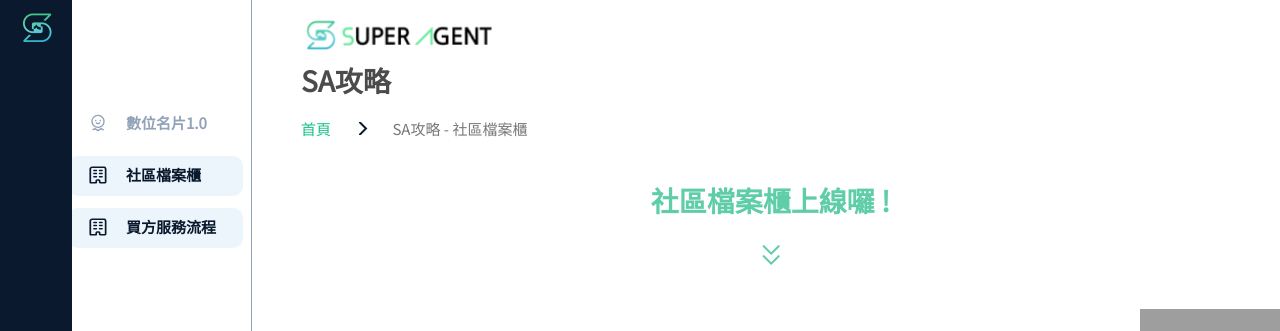
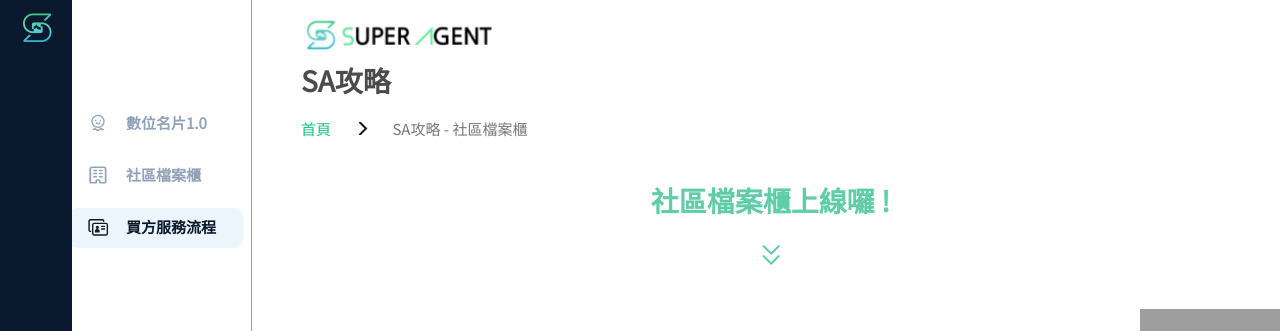
Before and after one commit to Brian881215/Sinyi_website_demo, a Django app: page /sa/functionintro/sellingprocess/ in a window 1280 px wide. Shown: the top 331 px of the page. Run offline with Django 3.2, Linux system fonts and the light colour scheme; some libraries are stand-ins or nearby versions.

Commit message:
加入選單icon買方服務流程

```diff
--- a/sa_page/static/assets/css/commons.css
+++ b/sa_page/static/assets/css/commons.css
@@ -772,6 +772,15 @@ body.functionintro .wrapper .submenu li.community a > div.menu-item:before {
   background-image: url(../img/functionintro/community-grey.svg);
 }
 
+body.functionintro .wrapper .submenu li.sellingprocess.active a > div.menu-item:before,
+body.functionintro .wrapper .submenu li.sellingprocess a:hover > div.menu-item:before {
+  background-image: url(../img/functionintro/sellingprocess.svg);
+}
+
+body.functionintro .wrapper .submenu li.sellingprocess a > div.menu-item:before {
+  background-image: url(../img/functionintro/sellingprocess-grey.svg);
+}
+
 body.functionintro .wrapper .rightcolumn .funcintro-sectitle h1,
 body.functionintro .wrapper .rightcolumn .funcintro-sectitle h2,
 body.functionintro .wrapper .rightcolumn .funcintro-sectitle h3,
@@ -830,7 +839,6 @@ body.functionintro .wrapper .rightcolumn .funcintro-block.greenbg {
 }
 body.functionintro .wrapper .rightcolumn .funcintro-block.nopaddingbottom {
   padding-bottom: 0px;
-
 }
 body.functionintro .wrapper .rightcolumn section.funcintro-qa {
   width: 100%;
--- a/sa_page/static/scss/functionintro.scss
+++ b/sa_page/static/scss/functionintro.scss
@@ -137,6 +137,17 @@ body.functionintro .wrapper .submenu li.community a:hover > div.menu-item:before
 body.functionintro .wrapper .submenu li.community a > div.menu-item:before
 {
     background-image: url(../img/functionintro/community-grey.svg);
+}
+
+body.functionintro .wrapper .submenu li.sellingprocess.active a > div.menu-item:before,
+body.functionintro .wrapper .submenu li.sellingprocess a:hover > div.menu-item:before
+{
+    background-image: url(../img/functionintro/sellingprocess.svg);
+}
+
+body.functionintro .wrapper .submenu li.sellingprocess a > div.menu-item:before
+{
+    background-image: url(../img/functionintro/sellingprocess-grey.svg);
 }
 
 
--- a/sa_page/templates/businesscard.html
+++ b/sa_page/templates/businesscard.html
@@ -145,6 +145,7 @@ height="0" width="0" style="display:none;visibility:hidden"></iframe></noscript>
                 <ol>
                     <li class="active namecard"><a href="#"><div class="menu-item"><span>數位名片1.0</span></div></a></li>
                     <li class="community"><a href="/sa/functionintro/community/"><div class="menu-item"><span>社區檔案櫃</span></div></a></li>
+                    <li class="community"><a href="/sa/functionintro/sellingprocess/"><div class="menu-item"><span>買方服務流程</span></div></a></li>
                 </ol>
             </div>
             <div class="rightcolumn">
--- a/sa_page/templates/community.html
+++ b/sa_page/templates/community.html
@@ -145,6 +145,7 @@ height="0" width="0" style="display:none;visibility:hidden"></iframe></noscript>
                 <ol>
                     <li class="namecard"><a href="/sa/functionintro/businesscard/"><div class="menu-item"><span>數位名片1.0</span></div></a></li>
                     <li class="active community"><a href="#"><div class="menu-item"><span>社區檔案櫃</span></div></a></li>
+                    <li class="community"><a href="/sa/functionintro/sellingprocess/"><div class="menu-item"><span>買方服務流程</span></div></a></li>
                 </ol>
             </div>
             <div class="rightcolumn">
--- a/sa_page/templates/sellingprocess.html
+++ b/sa_page/templates/sellingprocess.html
@@ -144,8 +144,8 @@ height="0" width="0" style="display:none;visibility:hidden"></iframe></noscript>
             <div class="submenu">
                 <ol>
                     <li class="namecard"><a href="/sa/functionintro/businesscard/"><div class="menu-item"><span>數位名片1.0</span></div></a></li>
-                    <li class="active community"><a href="/sa/functionintro/community/"><div class="menu-item"><span>社區檔案櫃</span></div></a></li>
-                    <li class="active community"><a href="#"><div class="menu-item"><span>買方服務流程</span></div></a></li>
+                    <li class="community"><a href="/sa/functionintro/community/"><div class="menu-item"><span>社區檔案櫃</span></div></a></li>
+                    <li class="active sellingprocess"><a href="#"><div class="menu-item"><span>買方服務流程</span></div></a></li>
                 </ol>
             </div>
             <div class="rightcolumn">
```
Also changed, not shown: sa_page/static/assets/img/functionintro/sellingprocess-grey.svg (added), sa_page/static/assets/img/functionintro/sellingprocess.svg (added), 1 other file.
